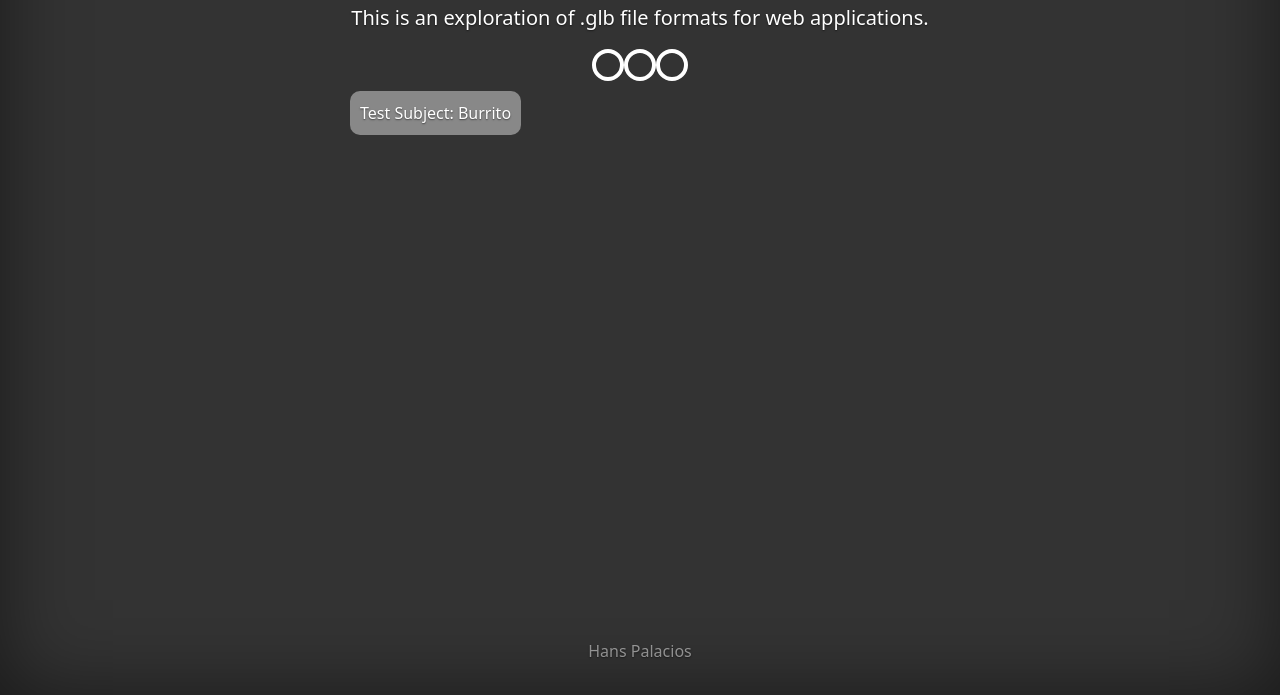
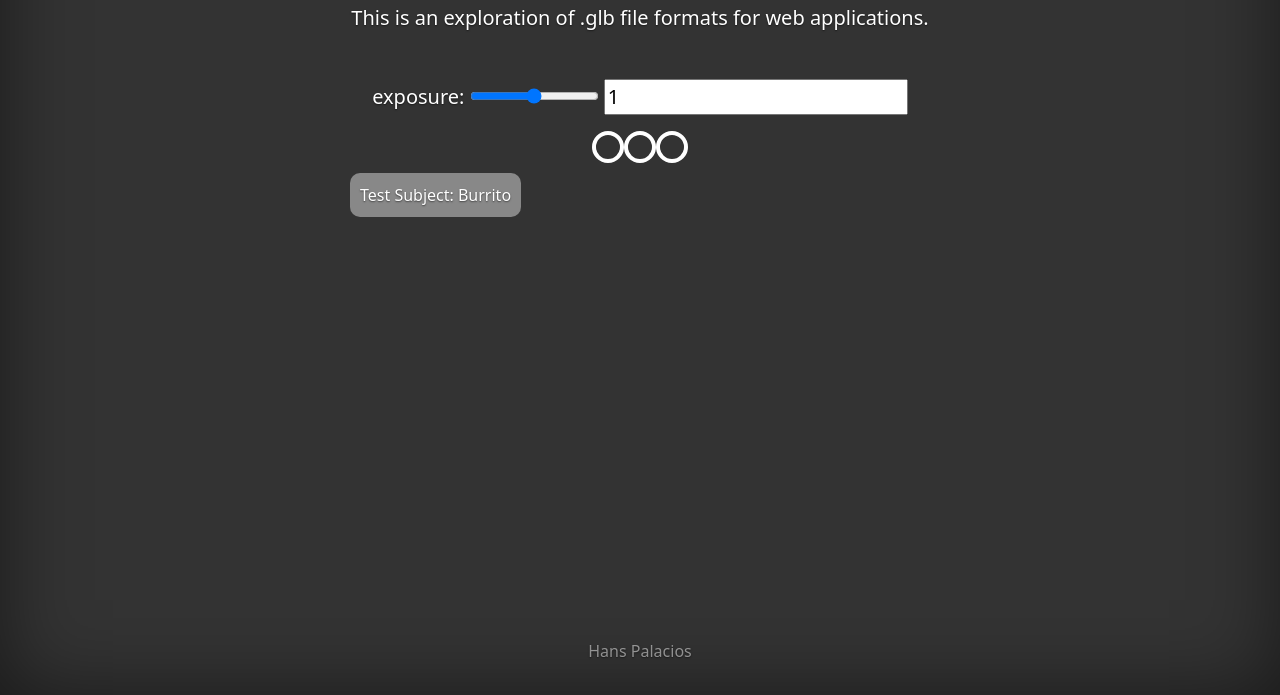
Before and after one commit to morphingdesign/geo_glTF_ModelViewer, a plain HTML site: page index.html in a window 1280 px wide. Shown: the part 105-800 px from the top of the page. Drawn offline with nearby package versions, Linux system fonts and the light colour scheme.

Commit message:
Setup exposure label items.

```diff
--- a/css/modelviewer.css
+++ b/css/modelviewer.css
@@ -3,7 +3,7 @@
     display: block;
     position: relative;
     contain: strict;
-    width: 300px;
+    width: 100%;
     height: 150px;
 }
 
--- a/index.html
+++ b/index.html
@@ -63,7 +63,10 @@
         <h1 class="cover-heading">Burrito</h1>
         <p class="lead">This is an exploration of .glb file formats for web applications.</p>
         <p class="lead">
-
+        <br>
+            <label for="exposure">exposure:</label>
+            <input id="exposure" type="range" step="0.01" min="0" max="2" value="1">
+            <input id="exposureValue" value="1" class="number">
         </p>
     </main>
     <div class="mx-auto flex-column" style="width: 600px; height: 600px;">
```
